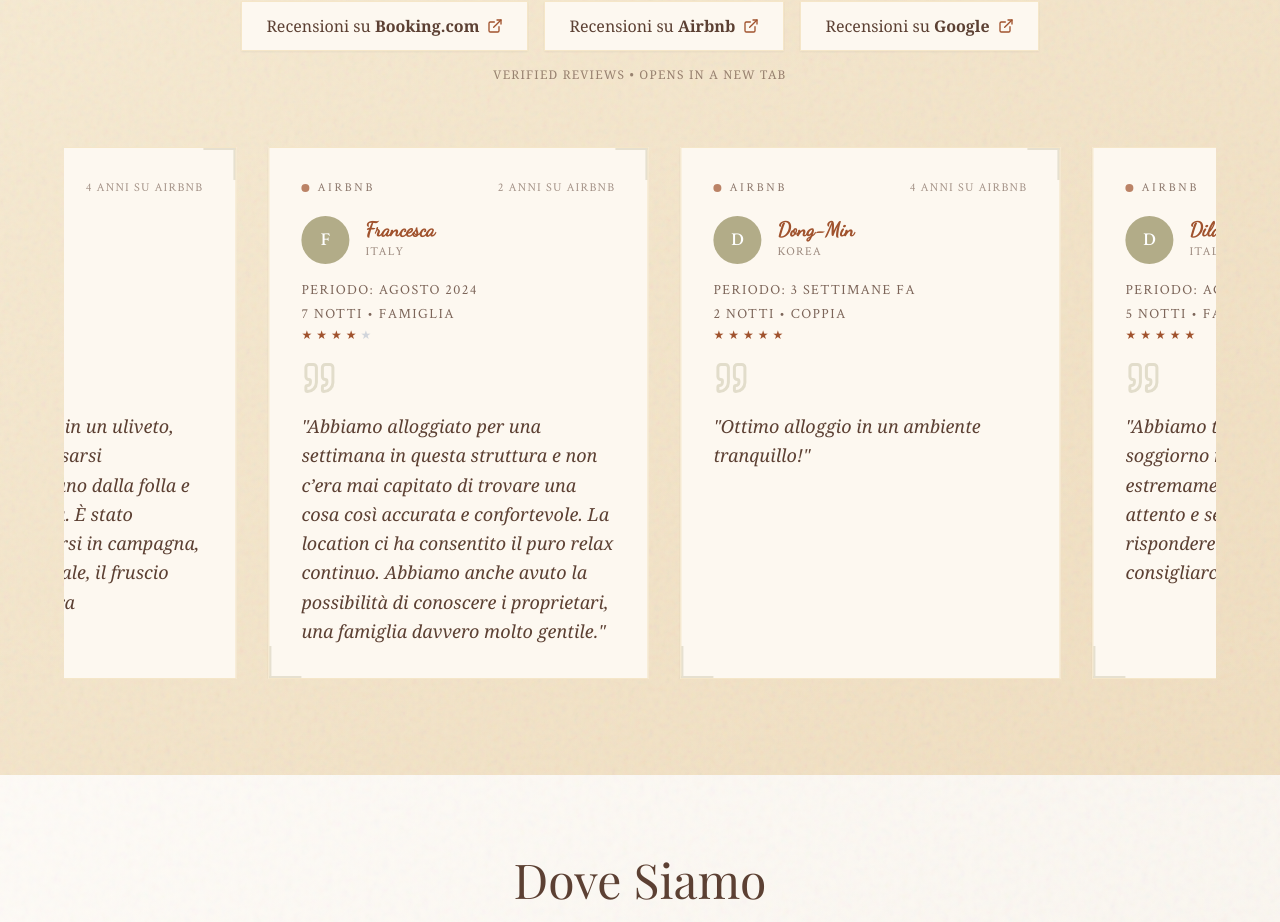
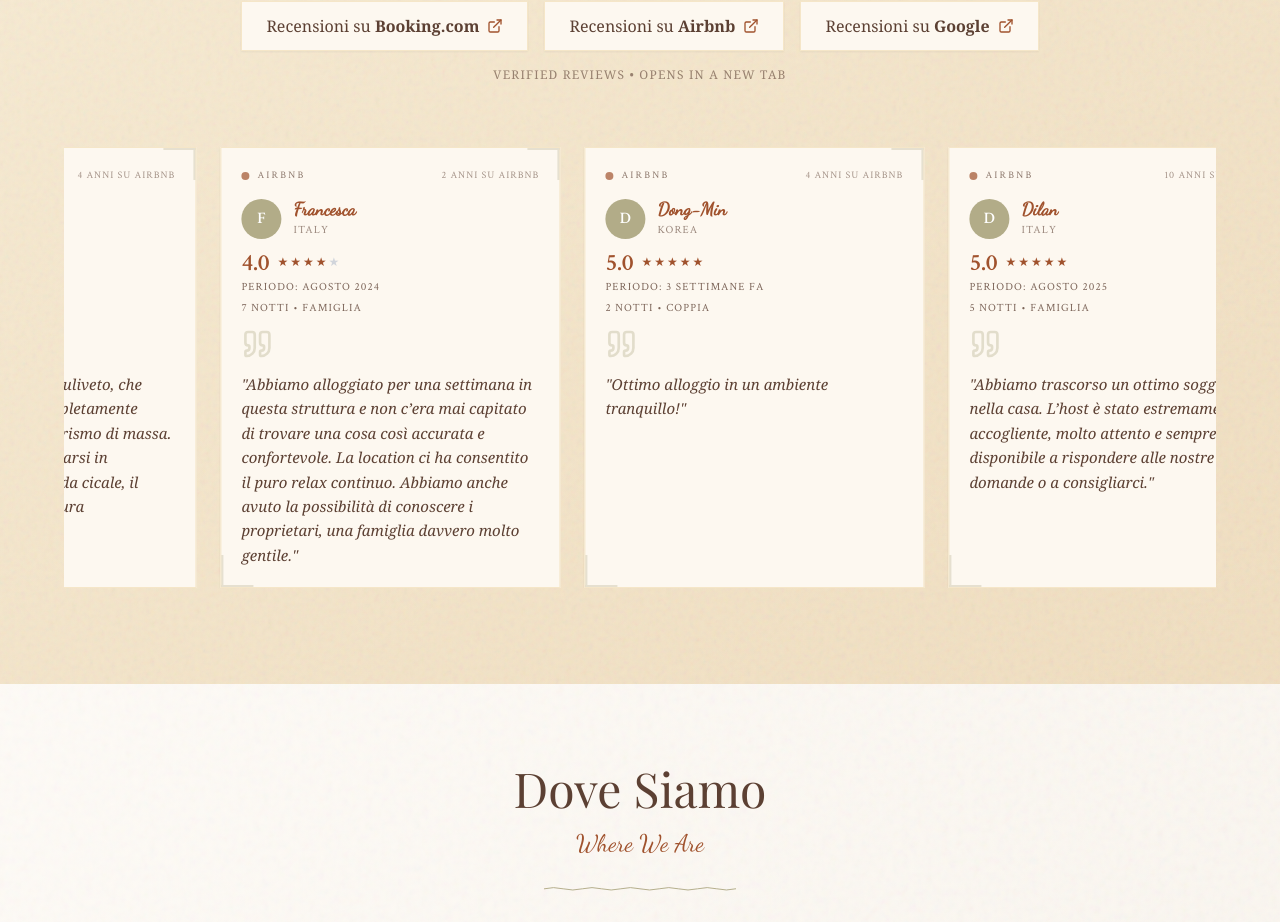
Before and after one commit to giannidigioia-droid/WaCa-Prod, a React (Vite) app: page / in a window 1280 px wide. Shown: the part 5230-6152 px from the top of the page. Built offline with nearby package versions, Linux system fonts and the light colour scheme; a web font is replaced by a local one.

Commit message:
Update Testimonials.tsx

```diff
--- a/src/components/Testimonials.tsx
+++ b/src/components/Testimonials.tsx
@@ -293,7 +293,7 @@ export function Testimonials() {
         <div className="relative overflow-hidden">
           <div
             ref={trackRef}
-            className={`flex gap-8 w-max cursor-grab select-none ${isDragging ? 'cursor-grabbing' : ''}`}
+            className={`flex gap-6 w-max cursor-grab select-none ${isDragging ? 'cursor-grabbing' : ''}`}
             onPointerDown={onPointerDown}
             onPointerMove={onPointerMove}
             onPointerUp={endDrag}
@@ -304,47 +304,52 @@ export function Testimonials() {
             {duplicatedReviews.map((review, idx) => (
               <div
                 key={`${review.author}-${idx}`}
-                className="w-[360px] md:w-[380px] bg-[var(--paper)] p-8 shadow-sm border border-[var(--cream)] relative shrink-0"
+                className="w-[320px] md:w-[340px] bg-[var(--paper)] p-5 shadow-sm border border-[var(--cream)] relative shrink-0"
               >
-                <div className="flex items-center justify-between mb-5">
-                  <span className="inline-flex items-center gap-2 text-xs uppercase tracking-[0.22em] text-[var(--brown)] opacity-70">
+                <div className="flex items-center justify-between mb-4">
+                  <span className="inline-flex items-center gap-2 text-[10px] uppercase tracking-[0.22em] text-[var(--brown)] opacity-70">
                     <span className="w-2 h-2 rounded-full bg-[var(--sienna)]"></span>
                     {sourceLabel(review.source)}
                   </span>
-                  <span className="text-xs uppercase tracking-widest text-[var(--brown)] opacity-55">
+                  <span className="text-[10px] uppercase tracking-widest text-[var(--brown)] opacity-55">
                     {review.yearsOnPlatform || ''}
                   </span>
                 </div>
 
-                <div className="mb-4">
-                  <div className="flex items-center gap-4">
-                    <div className="w-12 h-12 rounded-full bg-[var(--sage)] text-white flex items-center justify-center font-bold text-lg shrink-0">
+                <div className="mb-3">
+                  <div className="flex items-center gap-3">
+                    <div className="w-10 h-10 rounded-full bg-[var(--sage)] text-white flex items-center justify-center font-bold text-base shrink-0">
                       {review.author[0]}
                     </div>
-                    <div>
-                      <p className="font-bold text-[var(--sienna)] font-script text-xl leading-none">
+                    <div className="min-w-0">
+                      <p className="font-bold text-[var(--sienna)] font-script text-lg leading-none">
                         {review.author}
                       </p>
-                      <p className="text-xs text-[var(--brown)] opacity-60 uppercase tracking-widest mt-1">
+                      <p className="text-[11px] text-[var(--brown)] opacity-60 uppercase tracking-widest mt-1 truncate">
                         {review.country}
                       </p>
                     </div>
                   </div>
 
-                  <div className="mt-4 space-y-1">
-                    <p className="text-sm text-[var(--brown)] opacity-80 uppercase tracking-widest">
+                  <div className="mt-3 space-y-1">
+                    <div className="flex items-center gap-2">
+                      <span className="text-2xl font-bold text-[var(--sienna)] leading-none">
+                        {review.rating.toFixed(1)}
+                      </span>
+                      <div className="flex gap-0.5">{stars(review.rating)}</div>
+                    </div>
+                    <p className="text-[11px] text-[var(--brown)] opacity-80 uppercase tracking-widest">
                       Periodo: {review.period}
                     </p>
-                    <p className="text-sm text-[var(--brown)] opacity-80 uppercase tracking-widest">
+                    <p className="text-[11px] text-[var(--brown)] opacity-80 uppercase tracking-widest">
                       {review.nights} • {review.group}
                     </p>
-                    <div className="flex gap-1 mt-3">{stars(review.rating)}</div>
                   </div>
                 </div>
 
-                <Quote className="w-9 h-9 text-[var(--sage)] opacity-35 mb-4" />
+                <Quote className="w-8 h-8 text-[var(--sage)] opacity-35 mb-3" />
 
-                <p className="font-serif text-lg text-[var(--brown)] italic leading-relaxed">
+                <p className="font-serif text-[15px] text-[var(--brown)] italic leading-relaxed">
                   "{review.text}"
                 </p>
 
```
